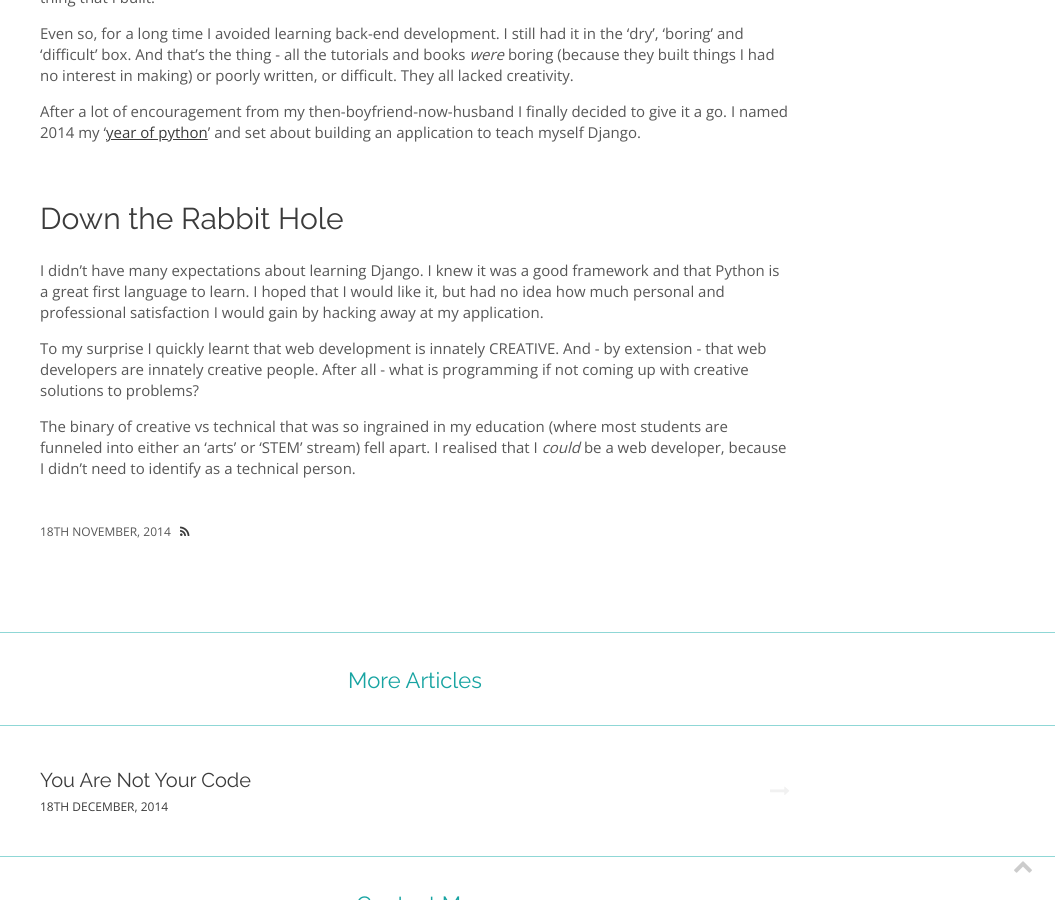
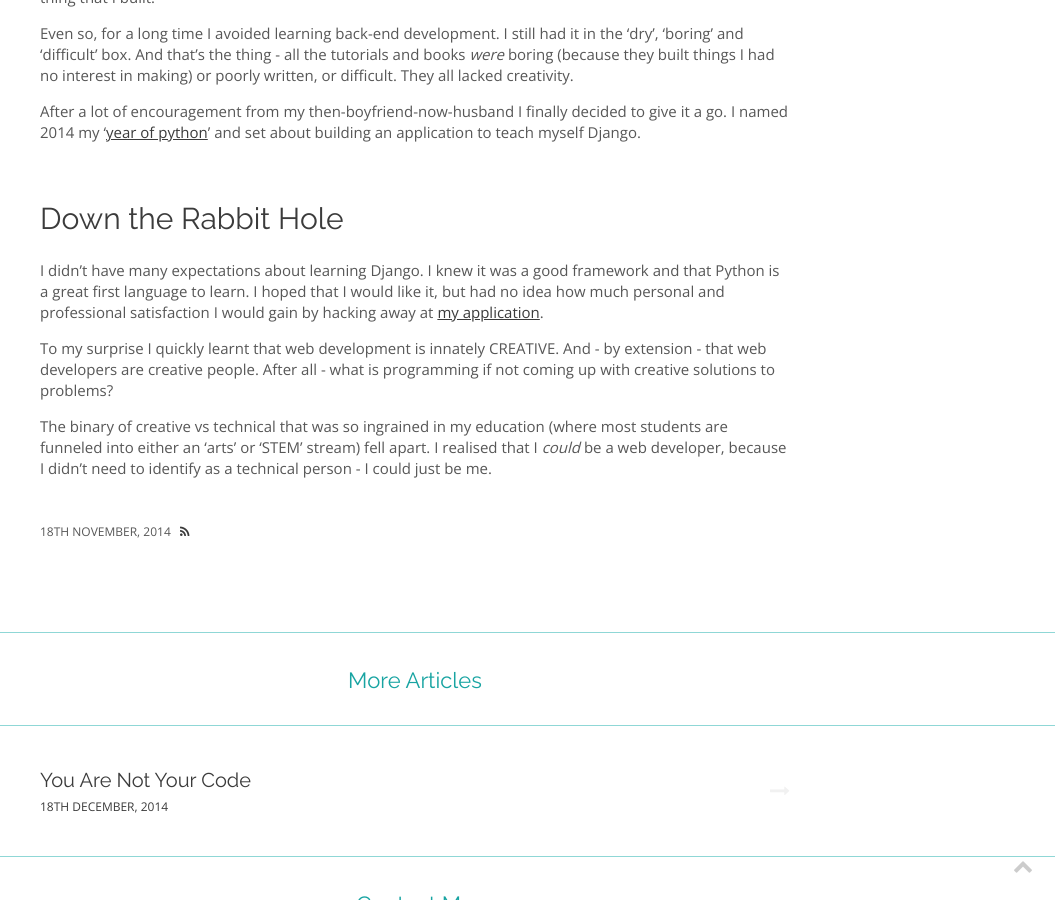
Before and after one commit to nlhkabu/nlhkabu.github.io, a Jekyll site: the page built from _posts/2014-11-18-on-creativity.md, in a window 1280 px wide and 900 px high, scrolled down 1455 px. Shown: the whole window, without its empty margins (225-1280 px from the left). Built offline with Jekyll 4.4.1, drawn with Linux system fonts in a browser that asks for light colours; nearby versions of some CDN libraries; some of the changed text lies outside the part shown.

```diff
--- a/_posts/2014-11-18-on-creativity.md
+++ b/_posts/2014-11-18-on-creativity.md
@@ -11,7 +11,7 @@ summary: The perception of coding as a non-creative pursuit is problematic.
 
 I have always considered myself to be creative.  One of my earliest memories was drawing in my family lounge room at a child-size portable desk - it was bright yellow and had compartments on the side where I kept my pencils, crayons and textas.
 
-My parents encouraged my creativity - I always had supplies and tried lots of things - sewing, cooking, cake decorating, painting, beading, pottery, paper making.  I likened myself to my Grandma or Aunty Julie who between them demonstrated that being creative was fun and fulfilling.
+My parents encouraged my creativity - I always had supplies and tried lots of things - sewing, cooking, cake decorating, painting, beading, pottery, paper making.  I likened myself to my Grandma or Aunty Julie who between them taught me that being creative was fun and fulfilling.
 
 ## STEM != Creativity
 
@@ -31,8 +31,8 @@ After a lot of encouragement from my then-boyfriend-now-husband I finally decide
 
 ## Down the Rabbit Hole
 
-I didn't have many expectations about learning Django.  I knew it was a good framework and that Python is a great first language to learn.  I hoped that I would like it, but had no idea how much personal and professional satisfaction I would gain by hacking away at my application.
+I didn't have many expectations about learning Django.  I knew it was a good framework and that Python is a great first language to learn.  I hoped that I would like it, but had no idea how much personal and professional satisfaction I would gain by hacking away at [my application](/connect).
 
-To my surprise I quickly learnt that web development is innately CREATIVE.  And - by extension - that web developers are innately creative people.  After all - what is programming if not coming up with creative solutions to problems?
+To my surprise I quickly learnt that web development is innately CREATIVE.  And - by extension - that web developers are creative people.  After all - what is programming if not coming up with creative solutions to problems?
 
-The binary of creative vs technical that was so ingrained in my education (where most students are funneled into either an 'arts' or 'STEM' stream) fell apart.  I realised that I *could* be a web developer, because I didn't need to identify as a technical person.
+The binary of creative vs technical that was so ingrained in my education (where most students are funneled into either an 'arts' or 'STEM' stream) fell apart.  I realised that I *could* be a web developer, because I didn't need to identify as a technical person - I could just be me.
```
Also changed, not shown: _posts/2014-12-18-you-are-not-your-code.md (+1 -1 lines), _posts/2014-12-29-2014-my-year-of-python.md (+1 -1 lines).
